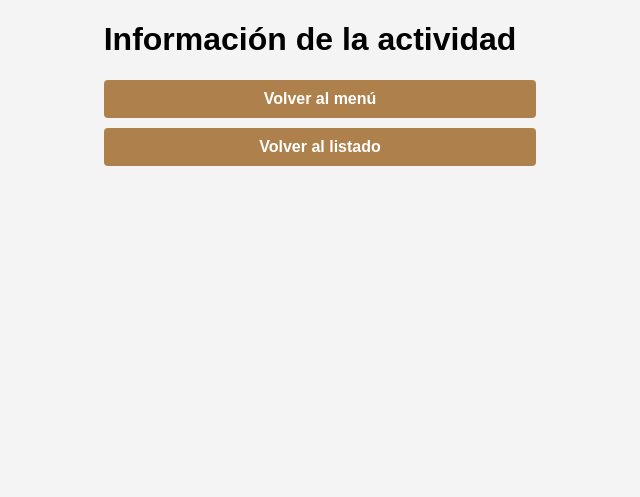
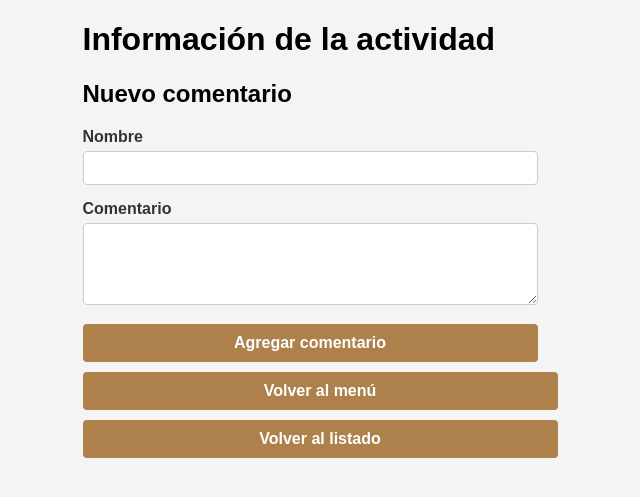
Before and after one commit to IsidoraMoncada/desarrollo_web_isidora_moncada, a Flask app: template flask_app/templates/informacion.html in a window 1280 px wide. Shown: the top 497 px of the page, without its empty margins (330-970 px from the left). Run offline with Flask 3, Linux system fonts and the light colour scheme; the template is opened without the code that fills it, so the values that code supplies are empty; parts of the project's set-up code (start-up, migrations or seed data) failed here and were passed over.

Commit message:
Se agregó el front-end para nuevo comentario

```diff
--- a/flask_app/static/css/informacion.css
+++ b/flask_app/static/css/informacion.css
@@ -96,3 +96,19 @@ label {
 .boton-volver:hover {
     background-color: #715331;
 }
+
+input[type="text"],
+textarea{
+    width: 100%;
+    padding: 8px;
+    margin-bottom: 15px;
+    border: 1px solid #ccc;
+    border-radius: 4px;
+    font-size: 14px;
+    box-sizing: border-box;
+    background-color: #fff;
+    background-repeat: no-repeat;
+    background-position: right 10px center;
+    background-size: 10px;
+    color: #333;
+}
--- a/flask_app/static/js/informacion.js
+++ b/flask_app/static/js/informacion.js
@@ -57,3 +57,77 @@ submitBtn1.addEventListener("click", validarlistado);
 
 let submitBtn2 = document.getElementById("menu");
 submitBtn2.addEventListener("click", validarmenu);
+
+const validateNombre = (name) => {
+  if(!name) return false;
+  let nameSinEspacios = name.replace(/\s+/g, "");
+  let lengthValidmax = nameSinEspacios.length <= 80
+  let lengthValidmin = nameSinEspacios.length > 2;
+  return lengthValidmax && lengthValidmin;
+};
+
+const validateComentario = (comentario) => {
+  if(!comentario) return false;
+  let comentarioSinEspacios = comentario.replace(/\s+/g, "");
+  let lengthValidmin = comentarioSinEspacios.length > 4;
+  return lengthValidmin;
+};
+
+const validateNuevoComentario = () => {
+  let myForm = document.forms["comentarioForm"];
+  let nombre = myForm["nombre"].value;
+  let comentario = myForm["comentario"].value;
+
+  let invalidInputs = [];
+  let isValid = true;
+  const setInvalidInput = (inputName) => {
+    invalidInputs.push(inputName);
+    isValid &&= false;
+  };
+
+  if (!validateNombre(nombre)) {
+      setInvalidInput("Escriba un nombre correcto (min 3 carácteres)");
+  }
+  if (!validateComentario(comentario)) {
+    setInvalidInput("Escriba un comentario válido (min 5 carácteres)");
+  }
+  let validationBox = document.getElementById("val-box");
+  let validationMessageElem = document.getElementById("val-msg");
+  let validationListElem = document.getElementById("val-list");
+
+  if (!isValid) {
+    validationListElem.textContent = "";
+    // agregar elementos inválidos al elemento val-list.
+    for (input of invalidInputs) {
+      let listElement = document.createElement("li");
+      listElement.innerText = input;
+      validationListElem.append(listElement);
+    }
+    // establecer val-msg
+    validationMessageElem.innerText = "Los siguientes campos son inválidos:";
+
+    // aplicar estilos de error
+    validationBox.style.backgroundColor = "#ffdddd";
+    validationBox.style.borderLeftColor = "#f44336";
+
+    // hacer visible el mensaje de validación
+    validationBox.hidden = false;
+  } else {
+    // Ocultar el formulario
+    myForm.style.display = "none";
+
+    // establecer mensaje de éxito
+    validationMessageElem.innerText = "El comentario ha sido publicado con éxito";
+    validationListElem.textContent = "";
+
+    // aplicar estilos de éxito
+    validationBox.style.backgroundColor = "#ddffdd";
+    validationBox.style.borderLeftColor = "#4CAF50";
+
+    // hacer visible el mensaje de validación
+    validationBox.hidden = false;
+  }
+}
+
+let agregarBtn = document.getElementById("botonComentario");
+agregarBtn.addEventListener("click", validateNuevoComentario);
--- a/flask_app/templates/informacion.html
+++ b/flask_app/templates/informacion.html
@@ -29,9 +29,27 @@
             </div><br>
             {% endfor%}
         {% endif %}
+        <div class="container">
+            <div id="val-box" hidden>
+                <div id="val-msg"></div>
+                <ul id="val-list"></ul>
+              </div>
+            <form id= "comentarioForm" name="comentarioForm" method="post" enctype="multipart/form-data">
+                <h2>Nuevo comentario</h2>
+
+                <label for="nombre">Nombre</label>
+                <input type="text" name="nombre" id="nombre" minlength="3" maxlength="80" required><br>
+
+                <label for="comentario">Comentario</label>
+                <textarea id="comentario" name="comentario" rows="4" cols="50" minlength="5" required></textarea><br>
+
+                <button id="botonComentario" type="button" class="boton-volver">Agregar comentario</button>
+            </form>
+        </div>
+
         <div class="menu-botones">
-            <a href="{{ url_for('index') }}" class="boton-volver">Volver al menú</a>
-            <a href="{{ url_for('ver_listado') }}" class="boton-volver">Volver al listado</a>
+            <a href="{{ url_for('index') }}" id = "menu" class="boton-volver">Volver al menú</a>
+            <a href="{{ url_for('ver_listado') }}" id = "listado" class="boton-volver">Volver al listado</a>
         </div>
     </div>
 {% endblock %}
```
